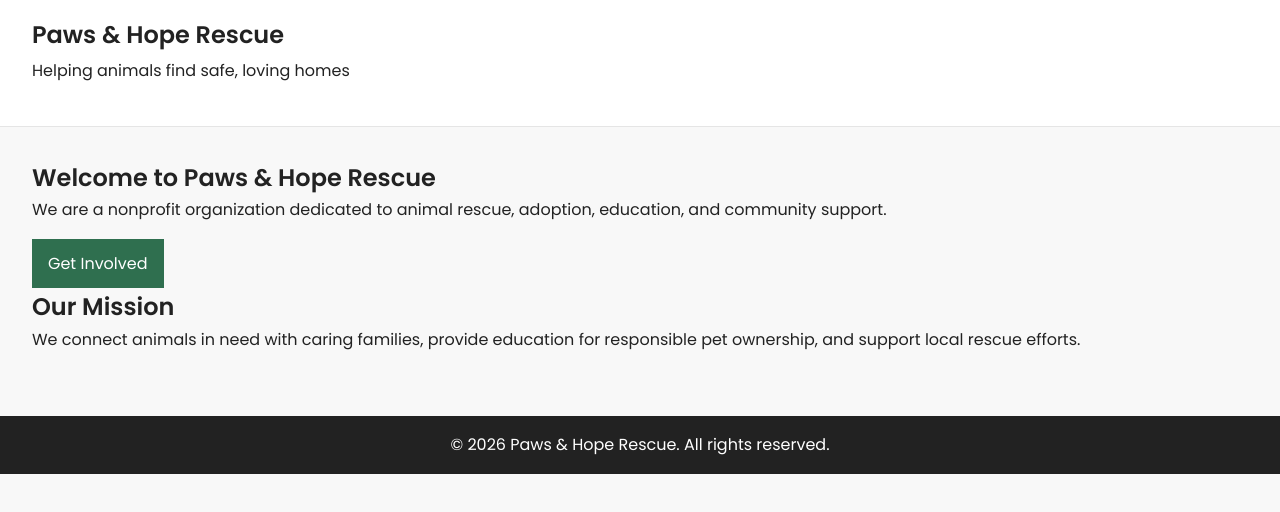
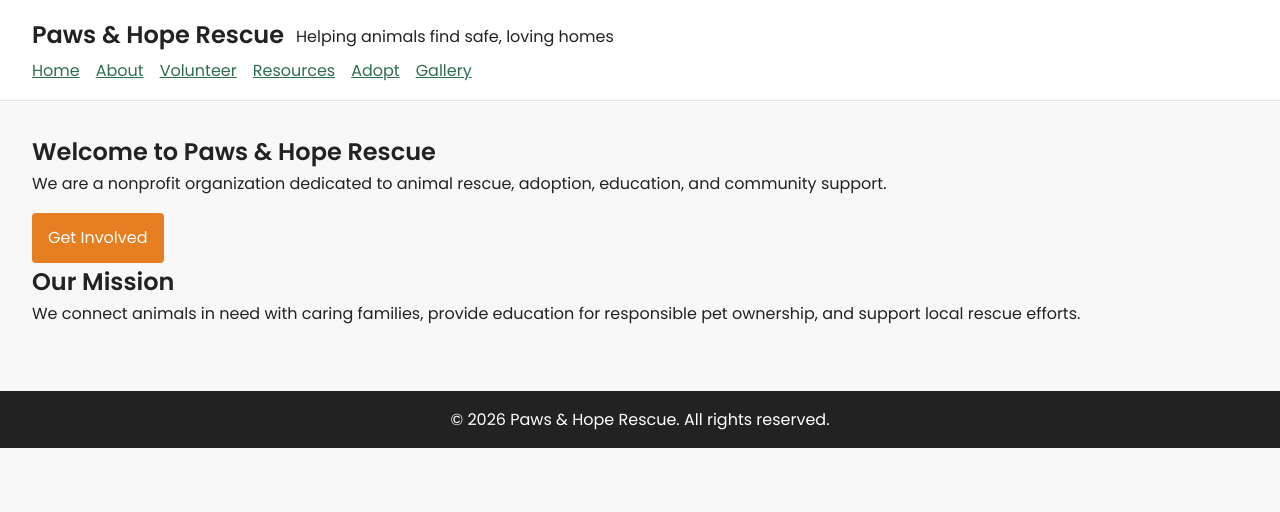
Before and after one commit to dreavilla13/paws-hope-rescue, a plain HTML site: page index.html in a window 1280 px wide. Drawn offline with Linux system fonts and the light colour scheme.

Commit message:
Change nav link colors and button styles
Updated navigation link colors and button styles for better visibility and aesthetics.

```diff
--- a/css/styles.css
+++ b/css/styles.css
@@ -33,8 +33,12 @@ nav ul {
 }
 
 nav a {
-  color: white;
-  text-decoration: none;
+  color: #2f6f4f;
+  font-weight: 500;
+}
+
+nav a:hover {
+  color: #e67e22;
 }
 
 main {
@@ -54,8 +58,8 @@ button {
   display: inline-block;
   margin-top: 1rem;
   padding: 0.75rem 1rem;
-  border: none;
-  background-color: #2f6f4f;
+  border-radius: 4px;
+  background-color: #e67e22; /* orange accent */
   color: white;
   text-decoration: none;
   cursor: pointer;
@@ -125,6 +129,16 @@ th, td {
   margin-bottom: 1rem;
 }
 
+.logo-area {
+  display: flex;
+  align-items: center;
+  gap: 0.75rem;
+}
+
+.logo {
+  width: 50px;
+}
+
 /* Mobile */
 @media (max-width: 768px) {
 
```
